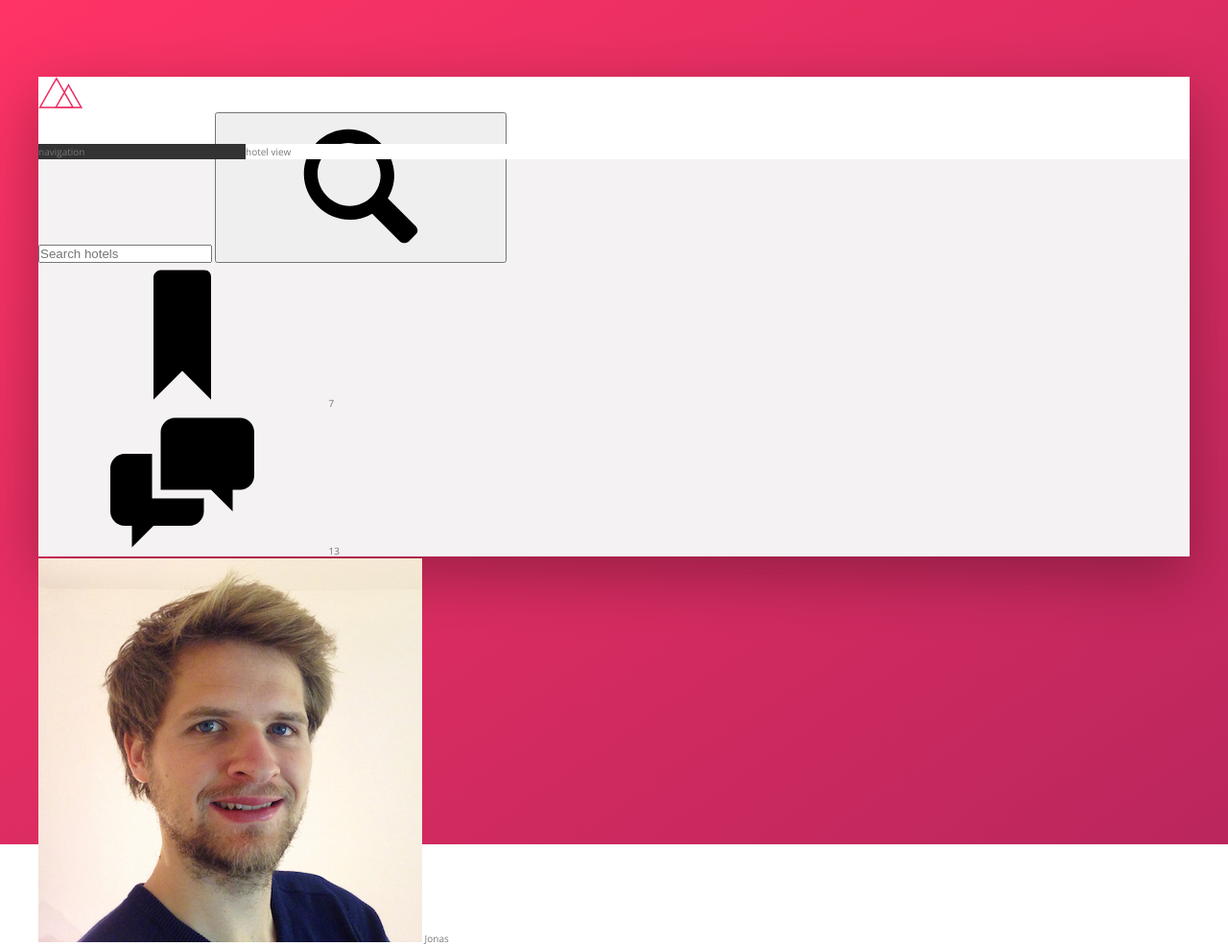
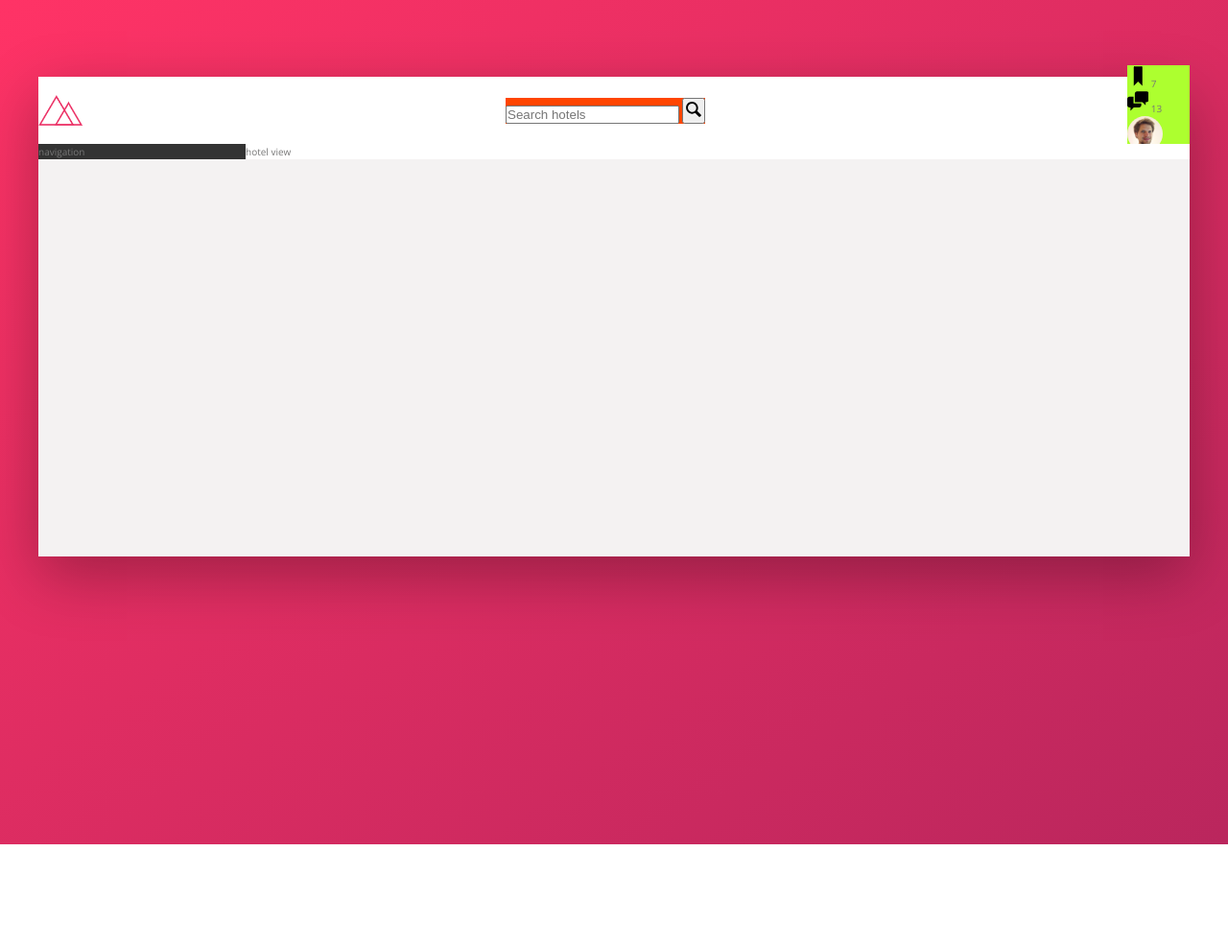
Before and after one commit to jeffdruid/trilloApp, a website: page index.html in a window 1280 px wide. Shown: the whole page at 96% size. After the commit the page ends 880 px from the top, so only its background shows below. Drawn offline with nearby package versions, Linux system fonts and the light colour scheme.

Commit message:
align nav

```diff
--- a/sass/_components.scss
+++ b/sass/_components.scss
@@ -5,25 +5,33 @@
 
 // search box
 .search {
+	background-color: orangered;
 	&__input {
 	}
 	&__button {
 	}
 	&__icon {
+		height: 2rem;
+		width: 2rem;
 	}
 }
 
 // user navigation
 .user-nav {
+	background-color: greenyellow;
 	&__icon-box {
 	}
 	&__icon {
+		height: 2.25rem;
+		width: 2.25rem;
 	}
 	&__notification {
 	}
 	&__user {
 	}
 	&__user-photo {
+		height: 3.75rem;
+		border-radius: 50%;
 	}
 	&__user-name {
 	}
--- a/sass/_layout.scss
+++ b/sass/_layout.scss
@@ -9,6 +9,9 @@
 	height: 7rem;
 	background-color: #fff;
 	border-bottom: var(--color-grey-light-2);
+	display: flex;
+	justify-content: space-between;
+	align-items: center;
 }
 .content {
 	display: flex;
```
Also changed, not shown: css/style.css.
